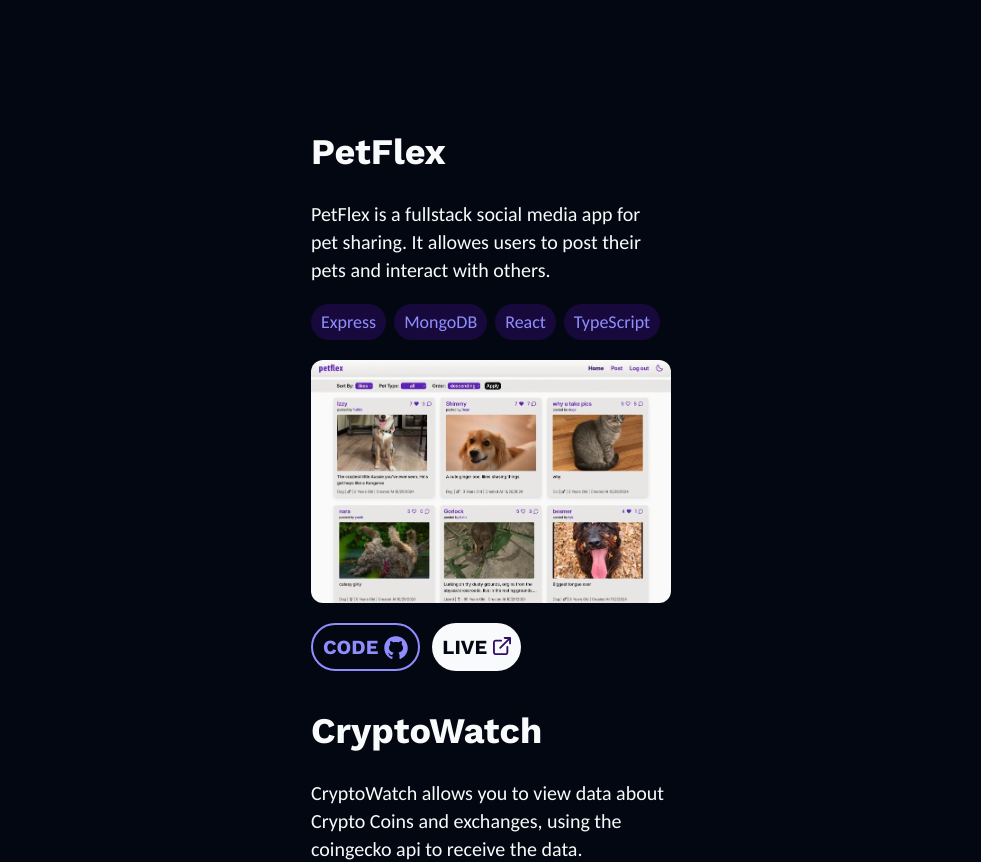
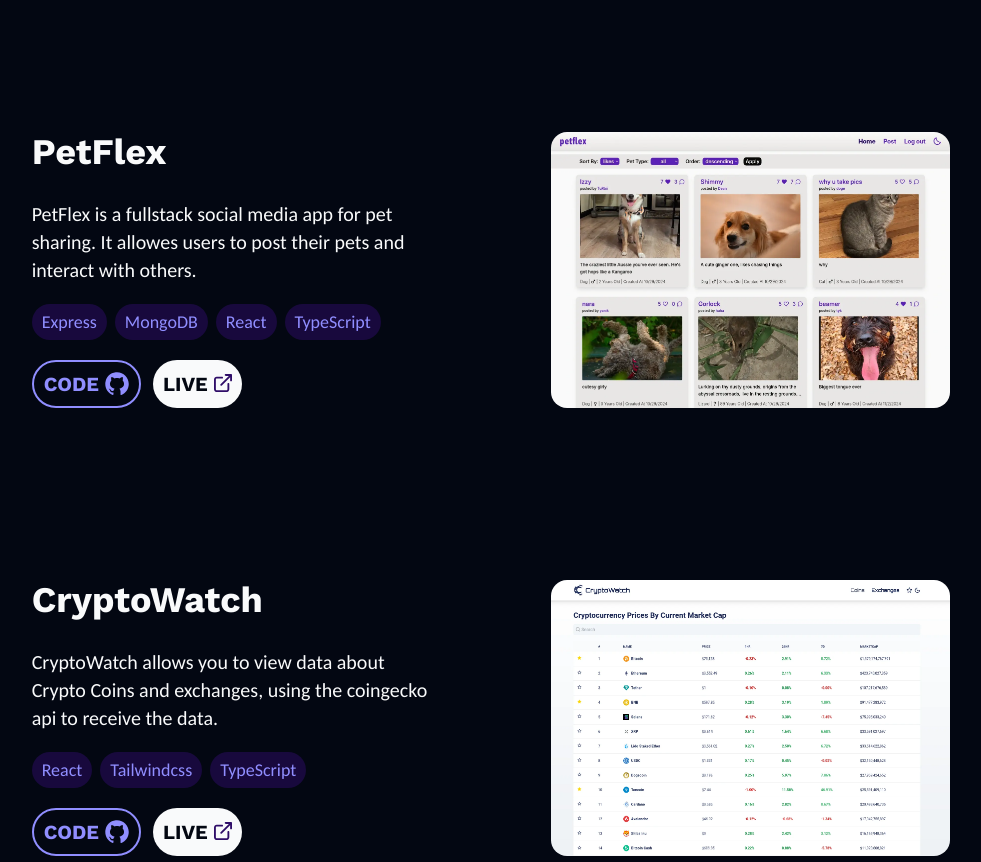
Before and after one commit to dean-effi/portfolio-v2, a React (Vite) app: page / in a window 1280 px wide. Shown: the part 960-1822 px from the top of the page, without its empty margins (149-1130 px from the left). Built offline with nearby package versions, Linux system fonts and the light colour scheme.

Commit message:
add projects responsive styles

```diff
--- a/src/Components/Project.tsx
+++ b/src/Components/Project.tsx
@@ -8,15 +8,18 @@ export default function Project({
   project: projectDataType;
 }) {
   return (
-    <div className="mx-auto mb-10 w-[266px] sm:w-[360px]">
-      <div>
+    <div className="mx-auto w-[266px] items-start sm:w-[360px] md:w-[90%] lg:w-[78%] 2xl:w-[70%]">
+      <div className="justify-between md:flex lg:justify-center lg:gap-15 xl:gap-30 2xl:gap-40">
+        <div className="md:max-w-[40%] xl:max-w-[40%]">
           <h3 className="mb-7 text-xl sm:text-2xl md:text-3xl lg:text-4xl 2xl:text-5xl">
             {project.name}
           </h3>
-        <p className="proj-para text-[14px]">{project.para}</p>
+          <p className="proj-para max-w-[40ch] text-[14px]">
+            {project.para}
+          </p>
           <p
             aria-label="project tech stack"
-          className="my-5 flex gap-1.5 text-[12px] sm:gap-2"
+            className="my-5 flex flex-wrap gap-1.5 text-[12px] sm:gap-2"
           >
             {project.techStack.map(t => (
               <span className="bg-violet-950-50 text-cstm-purple rounded-full px-2 py-0.5 sm:text-[14px] md:text-base lg:px-2.5 lg:py-1 xl:text-lg">
@@ -24,9 +27,38 @@ export default function Project({
               </span>
             ))}
           </p>
+          <div className="mt-5 hidden items-center gap-3 text-sm sm:text-base md:flex lg:text-lg xl:text-xl 2xl:text-2xl">
+            <button>
+              <button>
+                <a
+                  target="_"
+                  href={project.liveLink}
+                  className="text-cstm-purple border-cstm-purple flex items-center gap-1.5 rounded-full border-2 px-2 py-1.5 lg:px-2.5 lg:py-2"
+                >
+                  <span>CODE</span>
+                  <GithubIcon className="fill-cstm-purple w-4.5 lg:w-5 xl:w-6 2xl:w-7" />
+                </a>
+              </button>
+            </button>
+            <button>
+              <a
+                target="_"
+                href={project.liveLink}
+                className="flex items-center gap-1.5 rounded-full bg-gray-50 p-2 text-gray-950 lg:p-2.5 2xl:p-[10px]"
+              >
+                <span>LIVE</span>
+                <LiveIcon className="w-3 pb-[2px] lg:w-[16px] lg:pb-[3.5px] xl:w-4.5 2xl:w-5.5" />
+              </a>
+            </button>
           </div>
-      <img src={project.img} className="w-full rounded-xl" alt="" />
-      <div className="mt-5 flex items-center gap-3 text-sm sm:text-base lg:text-lg xl:text-xl 2xl:text-2xl">
+        </div>
+        <img
+          src={project.img}
+          className="h-auto rounded-2xl md:max-w-[50%] xl:max-w-[40%]"
+          alt=""
+        />
+      </div>
+      <div className="mt-5 flex items-center gap-3 text-sm sm:text-base md:hidden lg:text-lg xl:text-xl 2xl:text-2xl">
         <button>
           <button>
             <a
--- a/src/Components/Projects.tsx
+++ b/src/Components/Projects.tsx
@@ -6,9 +6,11 @@ export default function Projects() {
   return (
     <section aria-label="projects " id="projects">
       <SectionHeading name="PROJECTS" />
-      {projectsData.map(project => (
-        <Project project={project} key={project.id} />
-      ))}
+      <div className="space-y-10 sm:space-y-12 md:space-y-[172px]">
+        {projectsData.map(project => (
+          <Project project={project} key={project.id} />
+        ))}
+      </div>
     </section>
   );
 }
```
Lines whose indentation alone changed are shown as unchanged.
